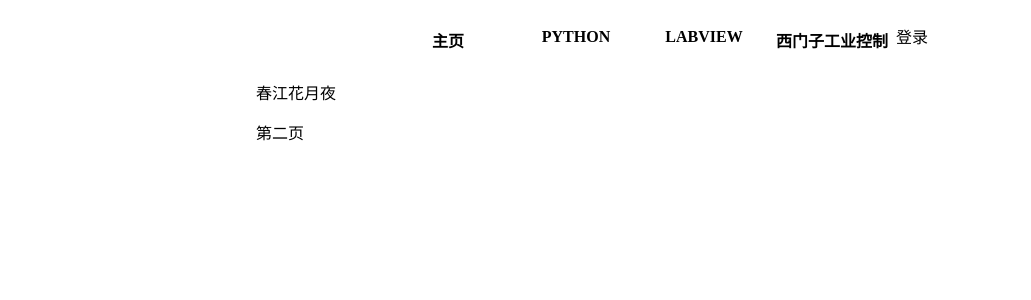
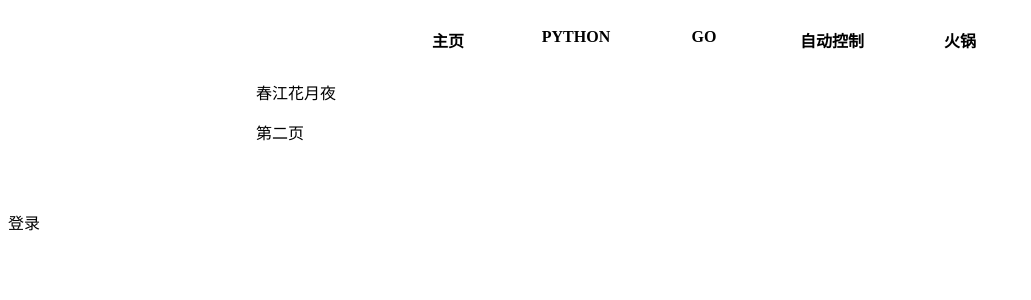
Before and after one commit to anshunliang/occ, a Flask app: template bluelog/templates/b.html in a window 1280 px wide. Shown: the top 300 px of the page, without its empty margins (0-1031 px from the left). Run offline with Flask 2, Linux system fonts and the light colour scheme; the template is opened without the code that fills it: most values are stand-ins (such as "Sample title", 1, 10 or a date in 2020); some libraries are stand-ins or nearby versions.

Commit message:
前端优化

```diff
--- a/bluelog/__init__.py
+++ b/bluelog/__init__.py
@@ -16,11 +16,11 @@ from flask_wtf.csrf  import CSRFProtect,generate_csrf
 import flask_whooshalchemyplus
 from jieba.analyse.analyzer import ChineseAnalyzer
 
+import os
+from flask import Flask
+from flask_restful import Resource, Api
 
-
-
-import os
-
+app = Flask('bluelog')
 
 basedir = os.path.abspath(os.path.dirname(os.path.dirname(__file__)))
 
@@ -35,7 +35,7 @@ def create_app(config_name=None):
     if config_name is None:
         config_name = os.getenv('FLASK_CONFIG', 'development')
 
-    app = Flask('bluelog')
+    #app = Flask('bluelog')
     app.config.from_object(config[config_name])
 
 
@@ -61,10 +61,9 @@ def create_app(config_name=None):
     dropzone.init_app(app)
     ckeditor.init_app(app)
     flask_whooshalchemyplus.init_app(app)
-
     register_shell_context(app)
 
-
+    api = Api(app)
 
 
     return app
@@ -83,3 +82,7 @@ def load_user(user_id):
     from bluelog.models import Admin
     user=Admin.query.get(int(user_id))
     return user
+
+
+def p():
+    print('hello world')
--- a/bluelog/templates/base.html
+++ b/bluelog/templates/base.html
@@ -41,14 +41,10 @@
         <ul id="u1">
           <li id="p1"><a id="x1" href="/">主页</a></li>
           <li id="p1"><a id="x1" href="{{url_for('admin.d')}}">python</a></li>
-          <li id="p1"><a id="x1" href="{{url_for('admin.e')}}">labview</a></li>
-          <li id="p1"><a id="x1" href="{{url_for('admin.f')}}">西门子工业控制</a></li>
-          {% if not current_user.is_authenticated %}  <!--验证是否已登录-->
-          <li id="p1"><a id="x1"  onclick="xs();">登录</a></li>
-          {% endif %}
-          {% if current_user.is_authenticated %}  <!--验证是否已登录-->
-          <li id="p1"><a id="x1" href="{{url_for('admin.logout')}}"> 注销登录</a></li>
-          {% endif %}
+          <li id="p1"><a id="x1" href="{{url_for('admin.e')}}">Go</a></li>
+          <li id="p1"><a id="x1" href="{{url_for('admin.f')}}">自动控制</a></li>
+          <li id="p1"><a id="x1" href="{{url_for('admin.f')}}">火锅</a></li>
+
         </ul>
 </div>
 
@@ -56,23 +52,29 @@
 
 
 <!--根据是否登录来渲染侧边栏-->
+<div style="width:110px;float:left;padding:0px">
+    <ul id="u1"></ul>
+    {% if not current_user.is_authenticated %}
+    <p id="p1"></p><a id="x1"  onclick="xs();">登录</a></p>
+    {% endif %}
 {% if current_user.is_authenticated %}  <!--验证是否已登录-->
-<div style="width:110px;float:left;padding:0px">
 
-        <ul id="u1">
-            <p id="p1"><a id="x1" href="{{url_for('admin.tj')}}" style="color:black;">添加笔记</a></p>
+
+            <p id="p1"><a href="{{url_for('admin.logout')}}"> 注销登录</a></p>
+            <p id="p1"><a href="{{url_for('admin.tj')}}" style="color:black;">添加笔记</a></p>
             <!--根据是否为管理员登录来渲染删除按钮-->
             {% if current_user.username=="cc" %}
-            <p id="p1"><a id="x1" href="{{url_for('gly.gly')}}" style="color:black;">网站后台管理</a></p>
-            <p id="p1"><a id="x1" href="#home" style="color:black;">Home</a></p>
+            <p id="p1"><a href="{{url_for('gly.gly')}}" style="color:black;">网站后台管理</a></p>
+            <p id="p1"><a href="#home" style="color:black;">Home</a></p>
+            <p id="p1"><a href="#home" style="color:black;">个人主页</a></p>
+            {% endif %}
 
-            {% endif %}
-            <p id="p1"><a id="x1" href="#home" style="color:black;">个人主页</a></p>
         </ul>
 
 
+
+{% endif %}
 </div>
-{% endif %}
 
 
 
```
Also changed, not shown: bluelog/Resource.py (added, +7 -0 lines), bluelog/blueprints/admin.py (+8 -0 lines), bluelog/blueprints/user.py (+23 -7 lines), test.py (added, +14 -0 lines), bluelog/templates/files/cc59cd997fc94351a20cd4c7a31399b2.PNG (added), datadev.db, 1 other file.
